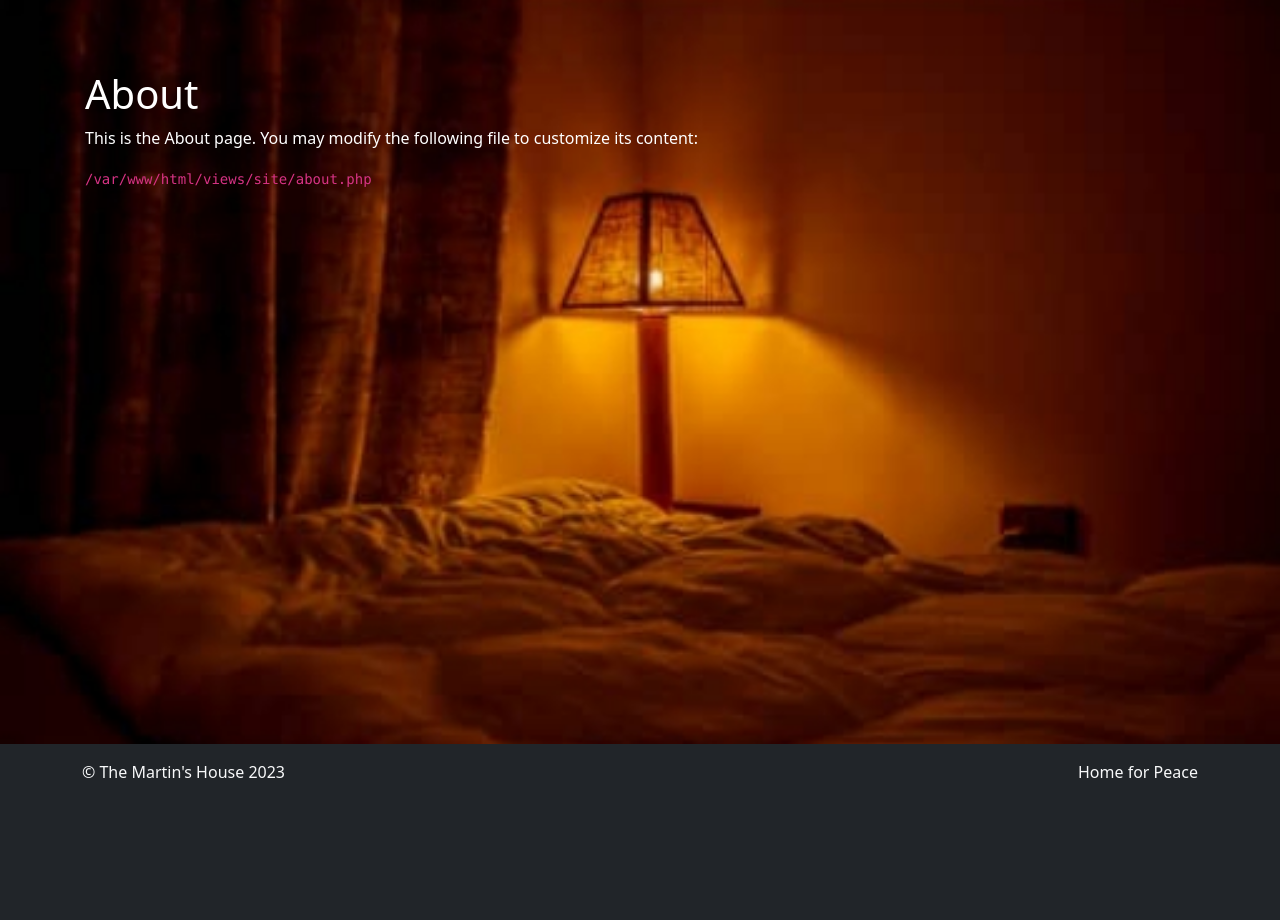
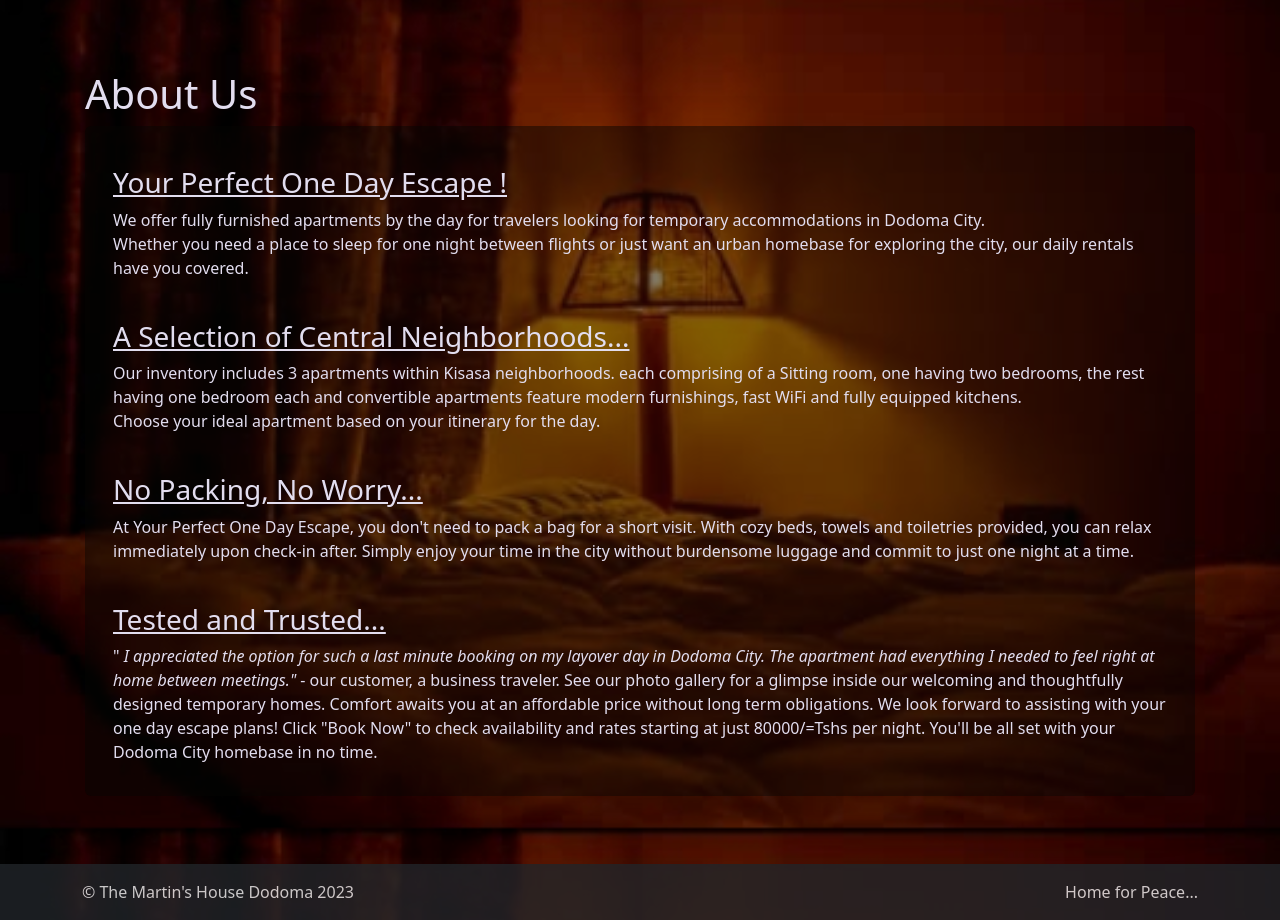
Before and after one commit to Normankita/TMH, a Yii app: template views/site/about.php in a window 1280 px wide. Before the commit the page ends 778 px from the top, so only its background shows below. Run offline with PHP 8.4 and a stand-in for Yii, Linux system fonts and the light colour scheme; the template is opened without the code that fills it, so the values that code supplies are empty; some libraries are stand-ins or nearby versions.

Commit message:
fix  commit

```diff
--- a/views/layouts/main.php
+++ b/views/layouts/main.php
@@ -29,19 +29,20 @@ $this->registerLinkTag(['rel' => 'icon', 'type' => 'image/x-icon', 'href' => Yii
     <?php $this->head() ?>
     <style>
     body{
-        background-image: url("../../images/night.jpg");
+        background-image: url('../../web/images/night.jpg'); background-size: cover; background-position:center;
+        color: #E2DDEF;
     }
 </style>
 </head>
-<body class="d-flex flex-column h-100"style="background-image: url('../web/images/night.jpg'); background-size: cover; background-position:center; color:white;">
+<body class="d-flex flex-column h-100">
 <?php $this->beginBody() ?>
 
-<header id="header">
+<header id="header" >
     <?php
     NavBar::begin([
         'brandLabel' => Yii::$app->name,
         'brandUrl' => Yii::$app->homeUrl,
-        'options' => ['class' => 'navbar-expand-md navbar-dark bg-dark fixed-top']
+        'options' => ['class' => 'navbar-expand-md navbar-dark bg-dark fixed-top', 'style'=>'opacity: 0.8']
     ]);
     echo Nav::widget([
         'options' => ['class' => 'navbar-nav'],
@@ -65,7 +66,7 @@ $this->registerLinkTag(['rel' => 'icon', 'type' => 'image/x-icon', 'href' => Yii
     ?>
 </header>
 
-<main id="main" class="flex-shrink-0" role="main">
+<main id="main" class="flex-shrink-0" role="main" >
     <div class="container">
         <?php if (!empty($this->params['breadcrumbs'])): ?>
             <?= Breadcrumbs::widget(['links' => $this->params['breadcrumbs']]) ?>
@@ -75,11 +76,11 @@ $this->registerLinkTag(['rel' => 'icon', 'type' => 'image/x-icon', 'href' => Yii
     </div>
 </main>
 
-<footer id="footer" class="mt-auto py-3 bg-dark text-light" >
+<footer id="footer" class="mt-auto py-3 bg-dark text-light  " style="opacity: 0.8" >
     <div class="container">
         <div class="row text-muted">
-            <div class="col-md-6 text-center text-md-start text-light">&copy; The Martin's House <?= date('Y') ?></div>
-            <div class="col-md-6 text-center text-md-end text-light"><?="Home for Peace"?></div>
+            <div class="col-md-6 text-center text-md-start text-light">&copy; The Martin's House Dodoma <?= date('Y') ?></div>
+            <div class="col-md-6 text-center text-md-end text-light"><?="Home for Peace..."?></div>
         </div>
     </div>
 </footer>
--- a/views/site/about.php
+++ b/views/site/about.php
@@ -4,15 +4,56 @@
 
 use yii\helpers\Html;
 
-$this->title = 'About';
+$this->title = 'About Us';
 $this->params['breadcrumbs'][] = $this->title;
 ?>
-<div class="site-about">
+
+<div class="site-about ">
     <h1><?= Html::encode($this->title) ?></h1>
 
+
+
+   <div class="  container flex-column shadow-lg p-3 mb-5 rounded bottom" style="background-color: rgba(4,4,2,0.5);">
+   <div class="top container flex-column grid" >
+    <br>
+    <h3>
+    <u>Your Perfect One Day Escape !</u>
+    </h3>
     <p>
-        This is the About page. You may modify the following file to customize its content:
-    </p>
+    We offer fully furnished apartments by the day for travelers looking for temporary accommodations in Dodoma City. <br> Whether you need a place to sleep for one night between flights  or just want an urban homebase for exploring the city, our daily rentals have you covered.
+    </p><br>
 
-    <code><?= __FILE__ ?></code>
+        <h3>
+        <u>
+        A Selection of Central Neighborhoods...
+        </u>
+        </h3>
+        <p>
+        Our inventory includes 3 apartments within Kisasa neighborhoods. each comprising of a Sitting room, one having two bedrooms, the rest having one bedroom each and convertible apartments feature modern furnishings, fast WiFi and fully equipped kitchens. <br>Choose your ideal apartment based on your itinerary for the day.
+        </p><br>
+        <h3>
+        <u>No Packing, No Worry...</u>
+        </h3>
+        <p>
+        At Your Perfect One Day Escape, you don't need to pack a bag for a short visit. With cozy beds, towels and toiletries provided, you can relax immediately upon check-in after. Simply enjoy your time in the city without burdensome luggage and commit to just one night at a time.
+        </p><br>
+        <h3>
+        <u>Tested and Trusted...</u>
+        </h3>
+        <p>"
+        <i>
+        I appreciated the option for such a last minute booking on my layover day in Dodoma City. The apartment had everything I needed to feel right at home between meetings." </i> - our customer, a business traveler.
+
+See our photo gallery for a glimpse inside our welcoming and thoughtfully designed temporary homes. Comfort awaits you at an affordable price without long term obligations.
+
+We look forward to assisting with your one day escape plans! Click "Book Now" to check availability and rates starting at just 80000/=Tshs per night. You'll be all set with your Dodoma City homebase in no time.
+
+
+
+        </p>
+   </div>
+   </div>
+
+
+
 </div>
--- a/web/css/site.css
+++ b/web/css/site.css
@@ -93,5 +93,40 @@ a.desc:after {
 }
 
 body {
-    background-image: url("../../images/night.jpg");
+    background-image: url("../../web/images/night.jpg");
 }
+
+.mybutton {
+    color: blue;
+    background-color: #999;
+}
+
+.blur-overlay {
+    position: absolute;
+    top: 0;
+    left: 0;
+    width: 100%;
+    height: 100%;
+    background-image: inherit;
+    filter: blur(3px);
+    opacity: 0.5;
+    background-color: blue;
+}
+
+#transNo {
+    background-color: blue;
+}
+
+.overlay {
+    position: absolute;
+    top: 0;
+    left: 0;
+    width: 100%;
+    height: 100%;
+    background-color: rgba(255, 255, 255, 0.5);
+}
+
+p {
+    position: relative;
+    z-index: 1;
+}
```
Also changed, not shown: views/site/index.php (+13 -7 lines).
